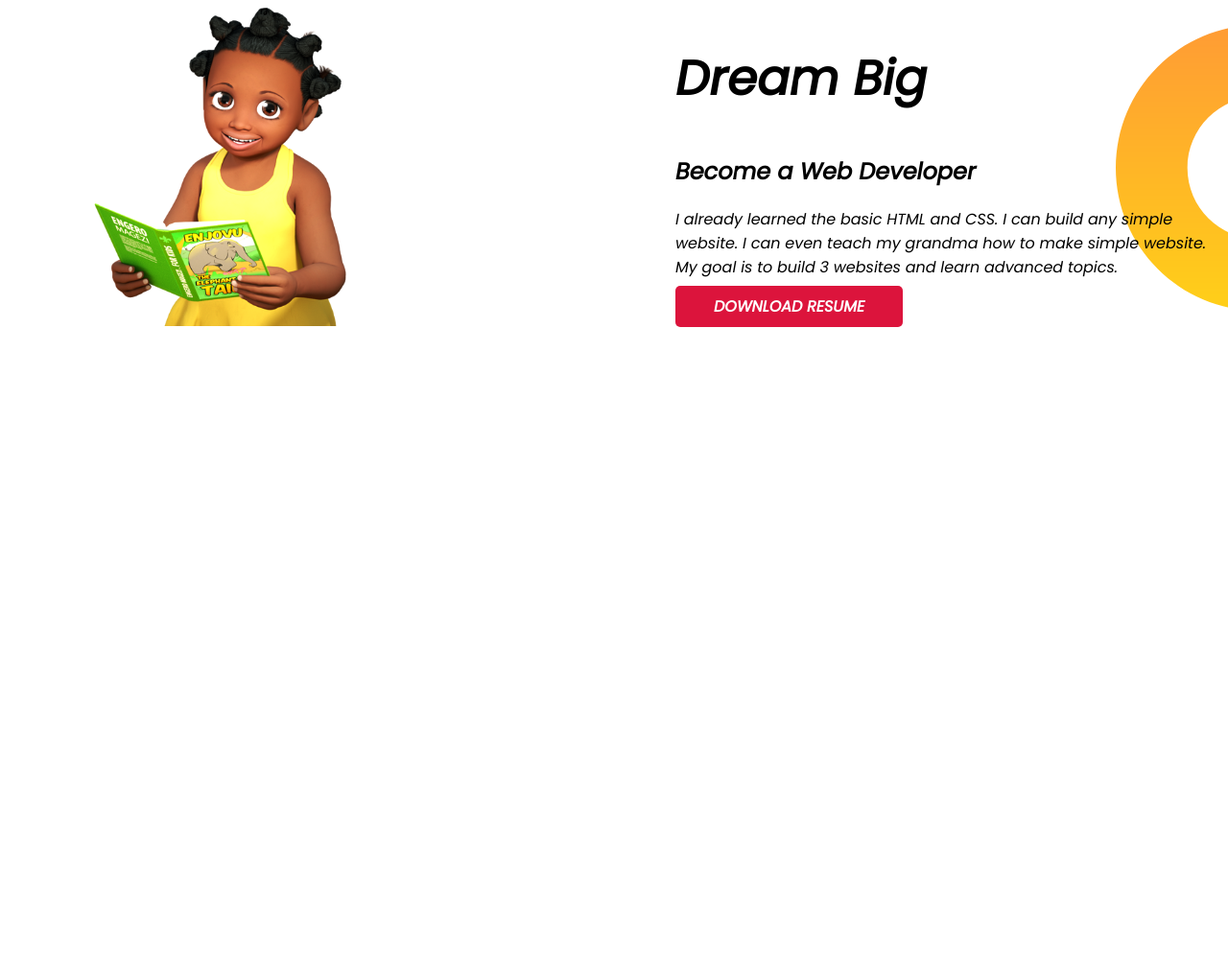
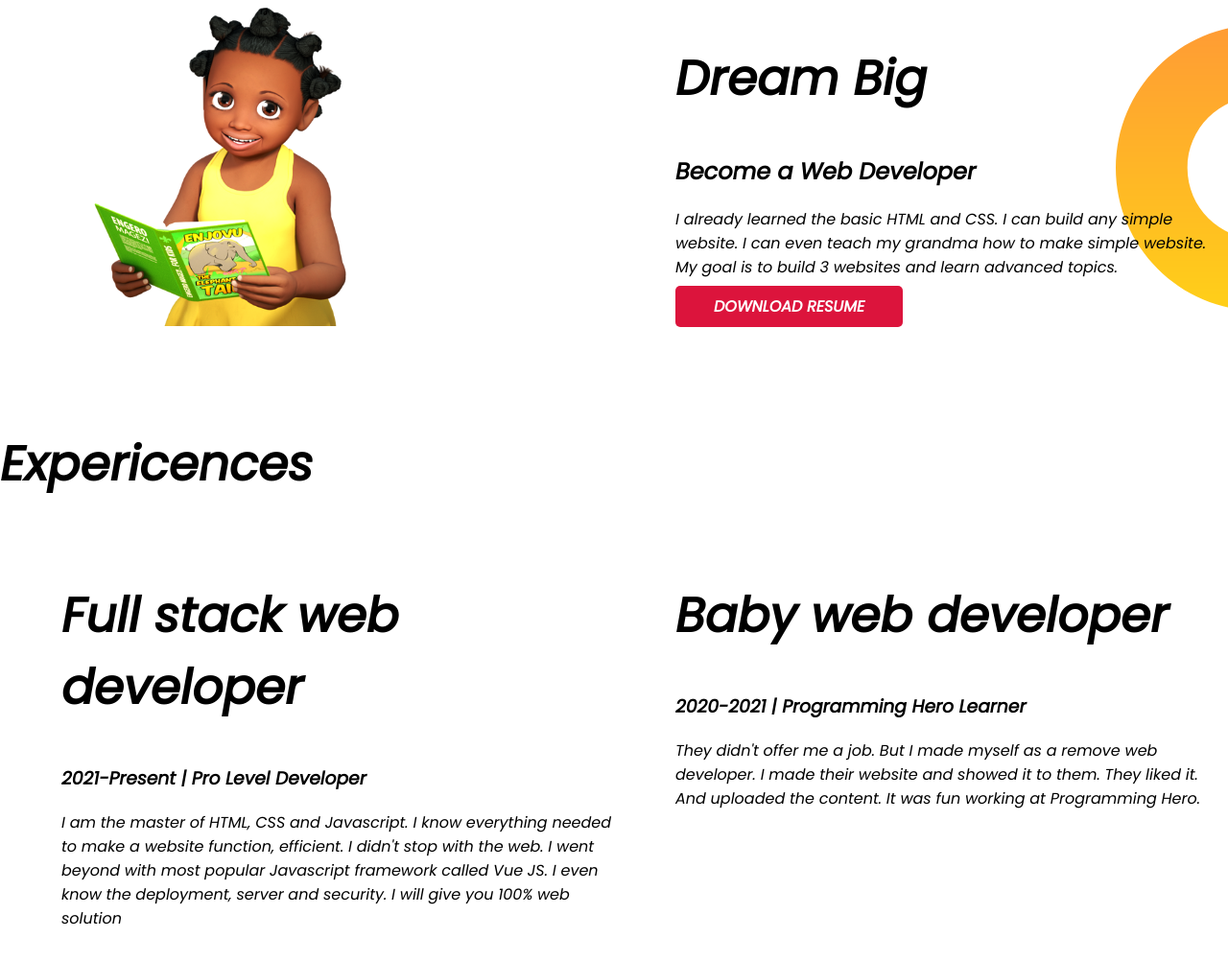
Before and after one commit to Sanjidafarjana/developer-portfolio, a plain HTML site: page index.html in a window 1280 px wide. Shown: the part 586-1588 px from the top of the page at 96% size. Before the commit the page ends 1033 px from the top, so only its background shows below. Drawn offline with Linux system fonts and the light colour scheme.

Commit message:
flexible changed

```diff
--- a/index.html
+++ b/index.html
@@ -11,7 +11,7 @@
     <link rel="stylesheet" href="style.css">
 </head>
 <body>
-    <section class="top-banner">
+    <section class="top-banner flexible-container">
     <div class="half-width">
     <h1>Welcome to</h1>
     <h1><span class="orange-color">Sanjida Sanji</span> world!</h1>
@@ -23,7 +23,7 @@
     <img src="showOff/my-bg.png">
     </div>
     </section>
-    <section class="dream-big">
+    <section class="dream-big flexible-container">
         <div class="half-width">
             <img src="images/Nkoza_Nankya_Featured_Character_Read_00.png">
         </div>
@@ -34,6 +34,21 @@
             <a class="link-button" target="_blank" href="https://www.facebook.com/profile.php?id=100008708622315">DOWNLOAD RESUME</a>
         </div>
     </section>
+    <section class="experience-area">
+        <h1>Expericences</h1>
+     <div class="flexible-container">
+        <div class="half-width">
+            <h1>Full stack web developer</h1>
+            <h3>2021-Present | Pro Level Developer</h3>
+            <p>I am the master of HTML, CSS and Javascript. I know everything needed to make a website function, efficient. I didn't stop with the web. I went beyond with most popular Javascript framework called Vue JS. I even know the deployment, server and security. I will give you 100% web solution</p>
+        </div>
+        <div class="half-width">
+            <h1>Baby web developer</h1>
+            <h3>2020-2021 | Programming Hero Learner</h3>
+            <p>They didn't offer me a job. But I made myself as a remove web developer. I made their website and showed it to them. They liked it. And uploaded the content. It was fun working at Programming Hero.</p>
+        </div>
+     </div>
+    </section>
 
 </body>
 </html>
--- a/style.css
+++ b/style.css
@@ -8,7 +8,7 @@ h1{
 .orange-color{
     color: crimson;
 }
-section{
+.flexible-container{
     display: flex;
     margin-bottom: 100px;
 }
```
